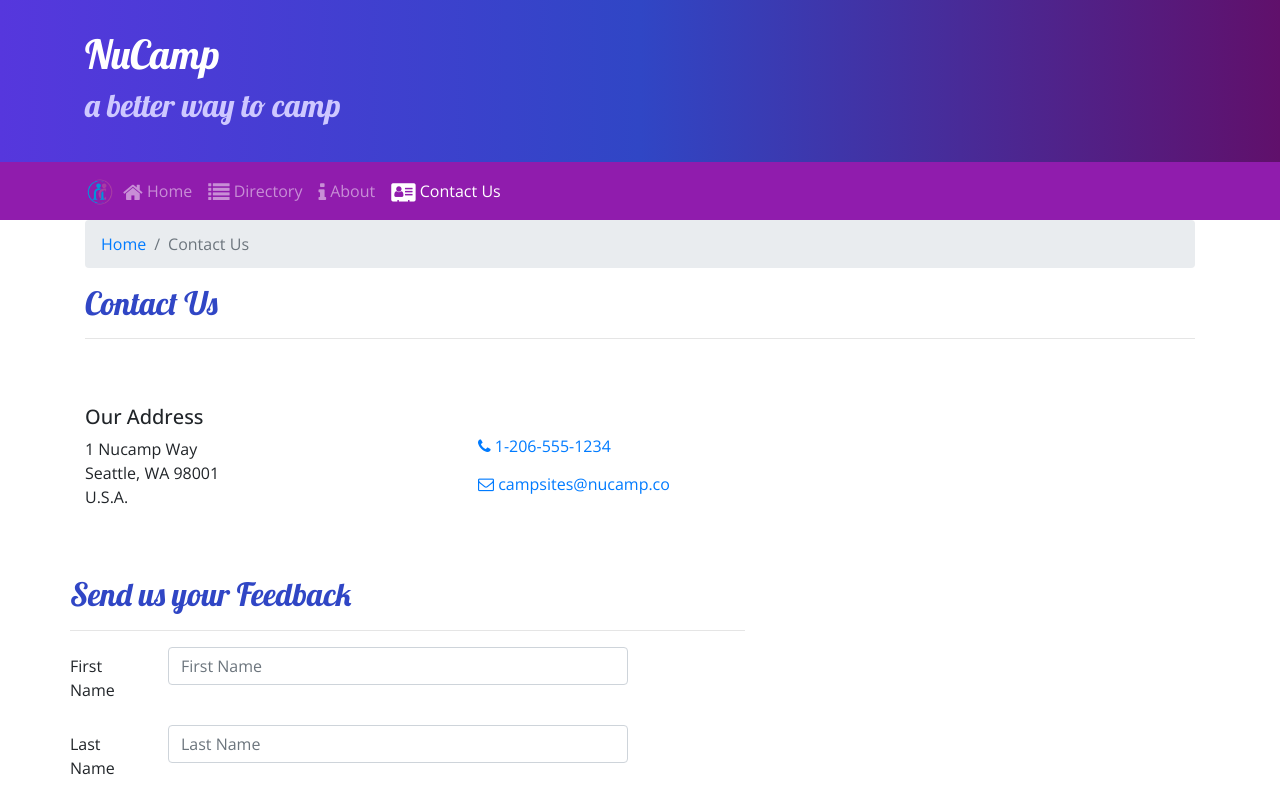
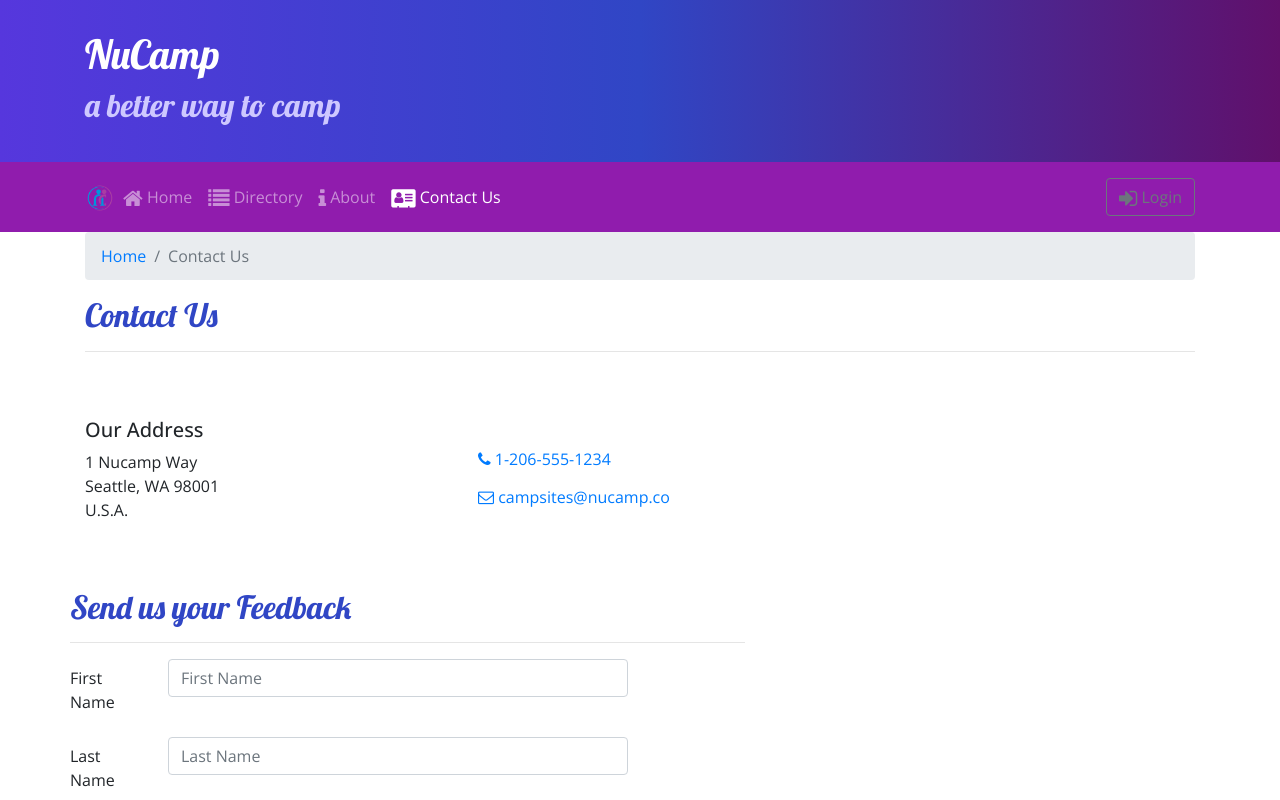
Before and after one commit to RSnodgrass92/NucampSite-React, a React (Create React App) app: page /contactus in a window 1280 px wide. Shown: the top 800 px of the page. Built offline with nearby package versions, Linux system fonts and the light colour scheme.

Commit message:
Uncontrolled Form

```diff
--- a/src/components/HeaderComponent.js
+++ b/src/components/HeaderComponent.js
@@ -1,21 +1,34 @@
 import React, {Component} from 'react';
 import { NavLink } from 'react-router-dom';
-import {Nav, Navbar, NavbarBrand, NavbarToggler, Collapse, NavItem, Jumbotron} from 'reactstrap';
+import {Nav, Navbar, NavbarBrand, NavbarToggler, Collapse, NavItem, Jumbotron, Button, Modal, ModalHeader, ModalBody, Form, FormGroup, Input, Label} from 'reactstrap';
 
 class Header extends Component {
     constructor(props)
     {
         super(props);
         this.state = {
-            isNavOpen: false
+            isNavOpen: false,
+            isModalOpen: false,
         };
-        this.toggleNav= this.toggleNav.bind(this)
+        this.toggleNav= this.toggleNav.bind(this);
+        this.toggleModal= this.toggleModal.bind(this);
+        this.handleLogin= this.handleLogin.bind(this);
     }
 
     toggleNav(){
         this.setState({isNavOpen: !this.state.isNavOpen})
     }
 
+    toggleModal(){
+        this.setState({isModalOpen: !this.state.isModalOpen});
+    }
+
+    handleLogin(event)
+    {
+        alert(`Username: ${this.username.value} Password: ${this.password.value} Remember: ${this.remember.checked}`);
+        this.toggleModal();
+        event.preventDefault();
+    }
 
     render()
     {
@@ -58,9 +71,37 @@
                                     </NavLink>
                                 </NavItem>
                             </Nav>
+                            <span className="navbar-text ml-auto">
+                                    <Button outline onClick={this.toggleModal}>
+                                        <i className ="fa fa-sign-in fa-lg"/> Login
+                                    </Button>
+                            </span>
                         </Collapse>
                 </div>
             </Navbar>
+
+            <Modal isOpen={this.state.isModalOpen} toggle={this.toggleModal}>
+                <ModalHeader toggle={this.toggleModal}>Login</ModalHeader>
+            <ModalBody>
+                <Form onSubmit= {this.handleLogin}>
+                    <FormGroup>
+                        <Label htmlFor="username">Username</Label>
+                        <Input type="text" id="username" name="username" innerRef= {input=>this.username= input}/>
+                    </FormGroup>
+                    <FormGroup>
+                         <Label htmlFor="password">Password</Label>
+                        <Input type="password" id="password" name="password" innerRef= {input=>this.password= input}/>
+                    </FormGroup>
+                    <FormGroup check>
+                        <Label check>
+                            <Input type="checkbox" name="remember" innerRef= {input=>this.remember = input} />
+                            Remember me
+                        </Label>
+                    </FormGroup>
+                    <Button type="submit" value="submit" color="primary">Login</Button>
+                </Form>
+            </ModalBody>
+            </Modal>
             </React.Fragment>
         );
     }
```
Also changed, not shown: 1 other file (tests, documents, lock files or other folders).
